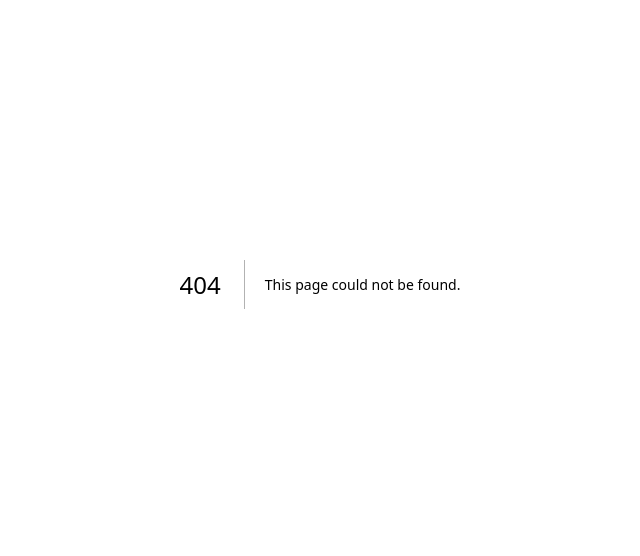
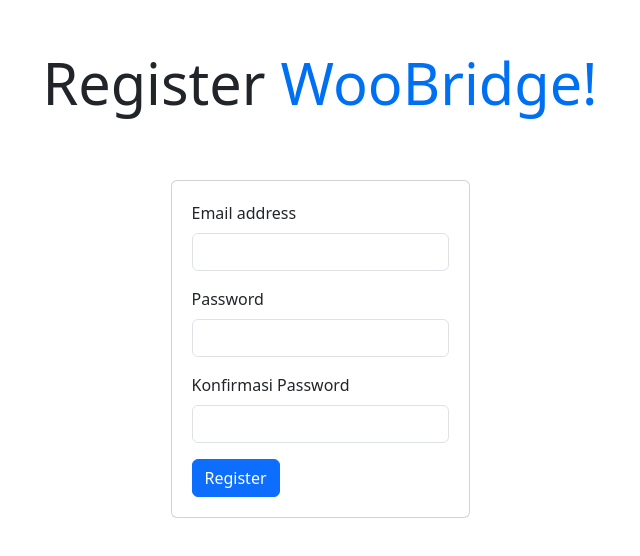
Before and after one commit to hendarSu/appbridge, a Next.js app: page /register in a window 1280 px wide. Before the commit this address had no page. Shown: the part 116-672 px from the top of the page, without its empty margins (320-960 px from the left). Built offline with nearby package versions, Linux system fonts and the light colour scheme.

Commit message:
feat: registration

```diff
--- /dev/null
+++ b/components/layout.jsx
@@ -0,0 +1,17 @@
+// components/Layout.js
+
+import React from "react";
+import "bootstrap/dist/css/bootstrap.min.css";
+import Head from "next/head";
+
+const Layout = ({ children }) => (
+  <div>
+    <Head>
+      <title>WooBridge</title>
+      <link rel="icon" href="/favicon.ico" />
+    </Head>
+    <main>{children}</main>
+  </div>
+);
+
+export default Layout;
--- /dev/null
+++ b/components/toast.jsx
@@ -0,0 +1,24 @@
+import React from "react";
+import { Toast } from "react-bootstrap";
+
+const ToastNotification = ({ show, message, onClose, color }) => {
+  return (
+    <Toast
+      className={color}
+      show={show}
+      onClose={onClose}
+      style={{
+        position: "absolute",
+        top: "20px",
+        right: "20px",
+      }}
+    >
+      <Toast.Header closeButton={false}>
+        <strong className="mr-auto ">Error</strong>
+      </Toast.Header>
+      <Toast.Body>{message}</Toast.Body>
+    </Toast>
+  );
+};
+
+export default ToastNotification;
--- a/package.json
+++ b/package.json
@@ -9,6 +9,7 @@
     "bootstrap": "^5.3.2",
     "next": "latest",
     "react": "18.2.0",
+    "react-bootstrap": "^2.9.1",
     "react-dom": "18.2.0"
   },
   "engines": {
--- a/pages/index.js
+++ b/pages/index.jsx
@@ -7,10 +7,6 @@
   return (
     <Layout>
       <div className={styles.container}>
-      <Head>
-        <title>WooBridge</title>
-        <link rel="icon" href="/favicon.ico" />
-      </Head>
       <main>
         <h1 className={styles.title}>
           Welcome to <a href="#">WooBridge!</a>
@@ -78,7 +74,6 @@
       `}</style>
 
       <style jsx global>{`
-        html,
         body {
           padding: 0;
           margin: 0;
--- /dev/null
+++ b/pages/register/index.jsx
@@ -0,0 +1,97 @@
+import styles from "./../../styles/Home.module.css";
+
+import Layout from "../../components/layout";
+import { useState } from "react";
+
+import ToastNotification from "../../components/toast";
+import { Button } from "react-bootstrap";
+
+export default function Register() {
+  const [email, setEmail] = useState("");
+  const [password, setPassword] = useState("");
+  const [confirmPassword, setConfirmPassword] = useState("");
+  const [showToast, setShowToast] = useState(false);
+  const [toastMessage, setToastMessage] = useState("");
+  const [toastColor, setToastColor] = useState("");
+
+  const handleSubmit = (e) => {
+    e.preventDefault();
+    if (password === confirmPassword) {
+      // Lakukan logika pendaftaran di sini (misalnya, kirim data ke server)
+    } else {
+      setShowToast(true);
+      setToastMessage("Passwords do not match.");
+      setToastColor("bg-warning");
+    }
+  };
+
+  return (
+    <Layout>
+      <div className={styles.container}>
+        <div className="mb-5">
+          <p className={styles.title}>
+            Register <a href="#">WooBridge!</a>
+          </p>
+        </div>
+        <div className="card p-1">
+          <div className="card-body">
+            <form onSubmit={handleSubmit}>
+              <div className="mb-3">
+                <label for="exampleInputEmail1" className="form-label">
+                  Email address
+                </label>
+                <input
+                  type="email"
+                  className="form-control"
+                  id="exampleInputEmail1"
+                  aria-describedby="emailHelp"
+                  value={email}
+                  onChange={(e) => setEmail(e.target.value)}
+                />
+              </div>
+              <div className="mb-3">
+                <label for="exampleInputPassword1" className="form-label">
+                  Password
+                </label>
+                <input
+                  type="password"
+                  className="form-control"
+                  id="exampleInputPassword1"
+                  value={password}
+                  onChange={(e) => setPassword(e.target.value)}
+                />
+              </div>
+              <div className="mb-3">
+                <label for="exampleInputPassword1" className="form-label">
+                  Konfirmasi Password
+                </label>
+                <input
+                  type="password"
+                  className="form-control"
+                  id="exampleInputPassword1"
+                  value={confirmPassword}
+                  onChange={(e) => setConfirmPassword(e.target.value)}
+                />
+              </div>
+              <div className="d-flex">
+                <Button
+                  type="submit"
+                  className="btn btn-primary flex-row-reverse"
+                >
+                  Register
+                </Button>
+              </div>
+            </form>
+          </div>
+        </div>
+      </div>
+
+      <ToastNotification
+        show={showToast}
+        message={toastMessage}
+        onClose={() => setShowToast(false)}
+        color={toastColor}
+      />
+    </Layout>
+  );
+}
--- a/styles/Home.module.css
+++ b/styles/Home.module.css
@@ -1,3 +1,4 @@
+
 .container {
   min-height: 100vh;
   padding: 0 0.5rem;
--- a/styles/global.css
+++ b/styles/global.css
@@ -1,4 +1,4 @@
-html,
+
 body {
   padding: 0;
   margin: 0;
```
Also changed, not shown: components/layout.js (deleted, +0 -12 lines), pages/login/index.jsx (added, +27 -0 lines), pages/connect/index.js (deleted), pages/connect/index.jsx (added), 1 other file (tests, documents, lock files or other folders).
